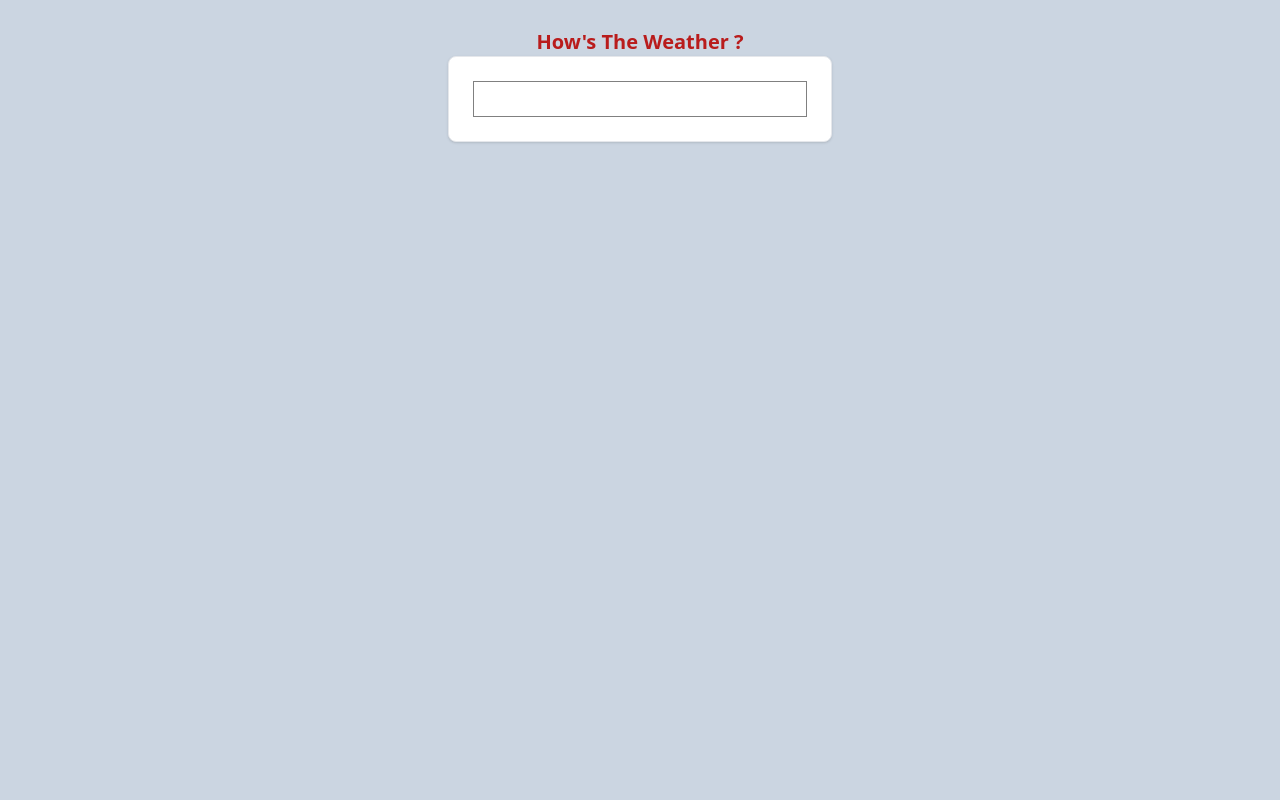
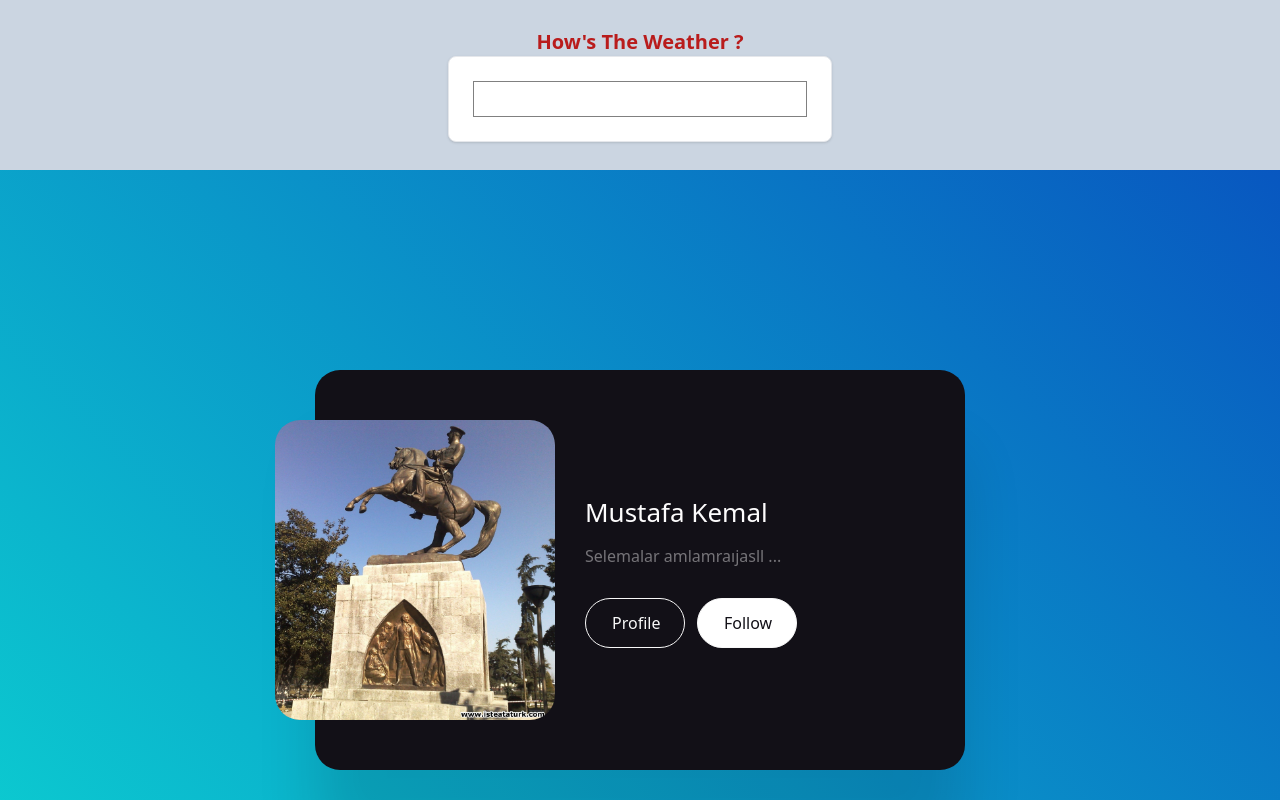
Before and after one commit to Onurakgull/Weather-App, a React (Create React App) app: page / in a window 1280 px wide. Shown: the top 800 px of the page. Built offline with nearby package versions, Linux system fonts and the light colour scheme; no server answers.

Commit message:
Card Dizayn Example

```diff
--- a/src/App.js
+++ b/src/App.js
@@ -2,6 +2,7 @@ import { useEffect, useState } from 'react';
 import './App.css';
 import axios from 'axios';
 import City from './City';
+import { Example } from './component/Example';
 
 
 function App() {
@@ -22,6 +23,7 @@ function App() {
   },[search])
   console.log(search);
   return (
+    <>
     <div className="App my-4 p-3 text-xl font-bold text-red-700 bg-slate-300">
       How's The Weather ?<br></br>
       <div className='max-w-sm m-auto p-6 bg-white border border-gray-200 rounded-lg shadow dark:border-gray-700 text-center' id="card-weather">
@@ -29,6 +31,8 @@ function App() {
         {city && <City city={city} />}
       </div>
     </div>
+    <Example/>
+    </>
   );
 }
 
--- /dev/null
+++ b/src/component/Card.css
@@ -0,0 +1,100 @@
+section {
+        display: grid;
+        place-items: center;
+        height: 100vh;
+        background: linear-gradient(45deg, #0cd2d1, #0857c0);
+        color: #fdfcfd;
+}
+
+.card {
+    display: flex;
+    align-items: center;
+    width: 75vw;
+    max-width: 650px;
+    padding: 50px 30px 50px 20px;
+    background: #121017;
+    border-radius: 25px;
+    box-shadow: 0 80px 60px rgb(0 0 0 / 12%);
+}
+
+.card img {
+    max-width: 280px;
+    width: 32vw;
+    height: 300px;
+    object-fit: cover;
+    margin-left: -60px;
+    margin-right: 30px;
+    border-radius: inherit;
+    transition: 0.3s;
+}
+
+.card h2 {
+    font-size: 26px;
+    font-weight: 400;
+    margin-top: 0;
+    margin-right: 30px;
+    margin-bottom: 6px;
+}
+
+.card h3 {
+    margin: 0 0 12px;
+    opacity: 0.66;
+}
+
+.card p {
+    margin: 0 0 30px;
+    opacity: 0.42;
+}
+
+.card .buttons {
+    display: flex;
+    gap: 12px;
+}
+
+.card button {
+    border: 1px solid #f8f8f8;
+    background: transparent;
+    color: #f8f8f8;
+    width: 40%;
+    min-width: 100px;
+    padding: 12px 26px;
+    border-radius: 40px;
+}
+
+.card button.primary {
+    background: #fff;
+    color: #121017;
+}
+
+@media (width <= 600px){
+    .card {
+        margin: 0 40px;
+        padding-left: 50px;
+        padding-right: 50px;
+        padding-bottom: 60px;
+        width: 100%;
+        text-align: center;
+        flex-direction: column;
+    }
+    .card .buttons {justify-content: center;}
+    .card .buttons button {width: 50%;}
+    .card h2 {margin-right: 0;}
+    .card img {
+        margin: -100px 0 30px 0;
+        width: 100%;
+        max-width: 1000px;
+        height: 250px;
+    }
+    .card p {
+        max-width: 400px;
+    }
+}
+
+@media(width<= 420px){
+    .card img {
+        height: 50vw;
+        width: 50vw;
+        border-radius: 50%;
+        margin: -140px 0 30px 0;
+    }
+}
--- /dev/null
+++ b/src/component/Card.jsx
@@ -0,0 +1,30 @@
+import React from 'react'
+import './Card.css'
+
+export const Card = ({
+  image,
+  title,
+  subtitle,
+  description,
+  onProfile,
+  onFollow
+}) => {
+  return (
+    <div className='card'>
+      <img src={image} alt=''/>
+      <div>
+        <h2>{title}</h2>
+        <h3>{subtitle}</h3>
+        <p>{description}</p>
+        <div className='buttons'>
+          <button onClick={onProfile}>
+            Profile
+          </button>
+          <button onClick={onFollow} className='primary'>
+            Follow
+          </button>
+        </div>
+      </div>
+    </div>
+  )
+}
--- /dev/null
+++ b/src/component/Example.jsx
@@ -0,0 +1,24 @@
+import React from 'react'
+import { Card } from './Card'
+import image from './image.jpg'
+
+export const Example = () => {
+    const handleProfile = () => {
+        // profile
+    }
+    const handleFollow = () => {
+        // follow
+    }
+  return (
+    <section>
+        <Card
+            image = {image}
+            title = "Mustafa Kemal"
+            subTitle = "UX Engineer"
+            description = "Selemalar amlamraıjasll ..."
+            onProfile = {handleProfile}
+            onFollow = {handleFollow}
+        />
+    </section>
+  )
+}
```
Also changed, not shown: src/component/image.jpg (added).
